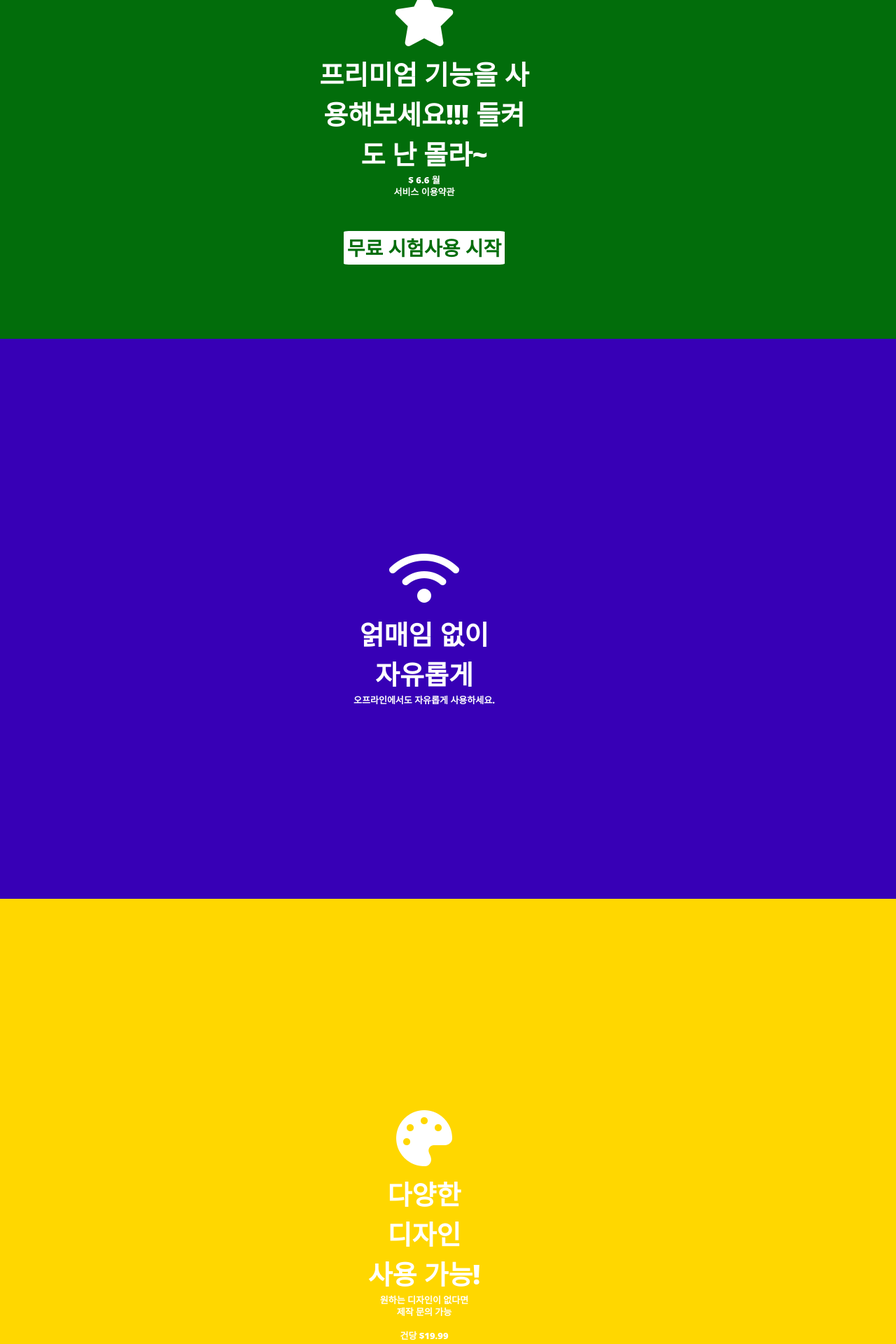
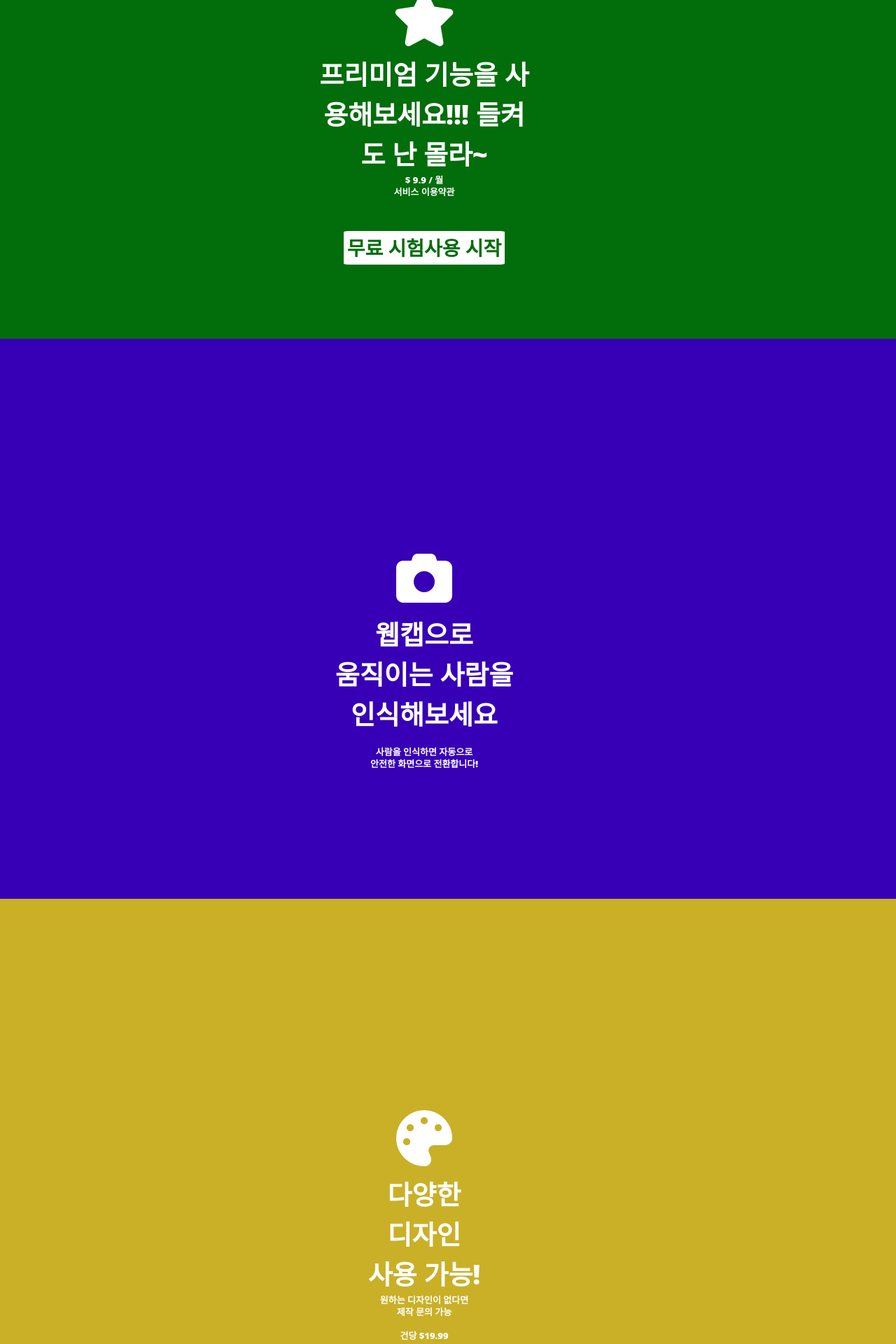
Before and after one commit to haeju98/SNUxKU-Hackathon-Otherworks, a Django app: page /buyPremium/ in a window 1280 px wide. Shown: the part 316-2236 px from the top of the page at 70% size. Run offline with Django 3.2, Linux system fonts and the light colour scheme; some libraries are stand-ins or nearby versions.

Commit message:
premium update

```diff
--- a/otherworks/app/static/buyPremium.css
+++ b/otherworks/app/static/buyPremium.css
@@ -41,8 +41,8 @@ html, body {
 
   #p1 { background: rgb(2, 109, 11); }
   #p2 { background: rgb(55, 0, 182); }
-  #p3 { background: gold; }
-  #p4 { background: deeppink; }
+  #p3 { background: rgb(201, 176, 39); }
+  #p4 { background: rgb(221, 57, 57); }
 
 
 
--- a/otherworks/app/templates/buy_premium.html
+++ b/otherworks/app/templates/buy_premium.html
@@ -9,15 +9,15 @@
     <div class="page" id="p1">
         <section class="icon fa fa-star" >
             <span class="title" >프리미엄 기능을 사용해보세요!!! 들켜도 난 몰라~</span>
-            <span class="hint" >$ 6.6 월
+            <span class="hint" >$ 9.9 / 월
             <br>서비스 이용약관</span>
             <span class="small-title">무료 시험사용 시작</span>
         </section>
     </div>
     <div class="page" id="p2">
-        <section class="icon fa fa-wifi">
-            <span class="title">얽매임 없이<br> 자유롭게</span>
-            <span class="hint">오프라인에서도 자유롭게 사용하세요.</span>
+        <section class="icon fa fa-camera">
+            <span class="title">웹캡으로<br>움직이는 사람을<br>인식해보세요</span>
+            <span class="hint"><br>사람을 인식하면 자동으로<br>안전한 화면으로 전환합니다!</span>
         </section>
     </div>
     <div class="page" id="p3">
--- a/otherworks/app/templates/excel.html
+++ b/otherworks/app/templates/excel.html
@@ -42,7 +42,7 @@
                         <span>페이지 레이아웃</span>
                         <span>수식</span>
                         <span>데이터</span>
-                        <span>검토</span>
+                        <a href = "{% url 'buyPremium' %}"><span>상사 인식하기</span></a>
                         <a href = "{% url 'excel_omok' %}"><span>오목</span></a>
                         <i class="fas fa-lightbulb"></i>
                         <span style="margin-left:-7px;">수행할 작업을 알려주세요.</span>
```
